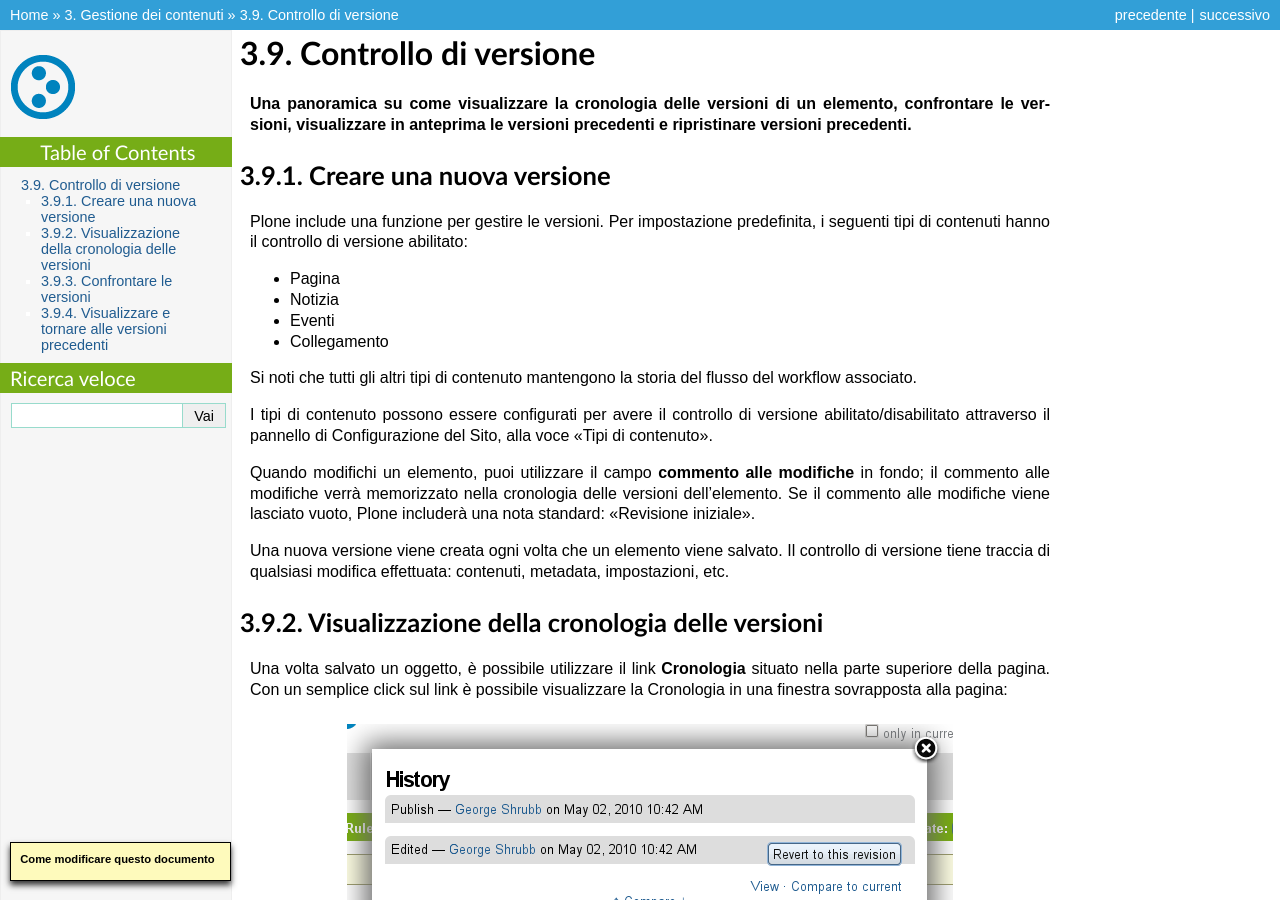
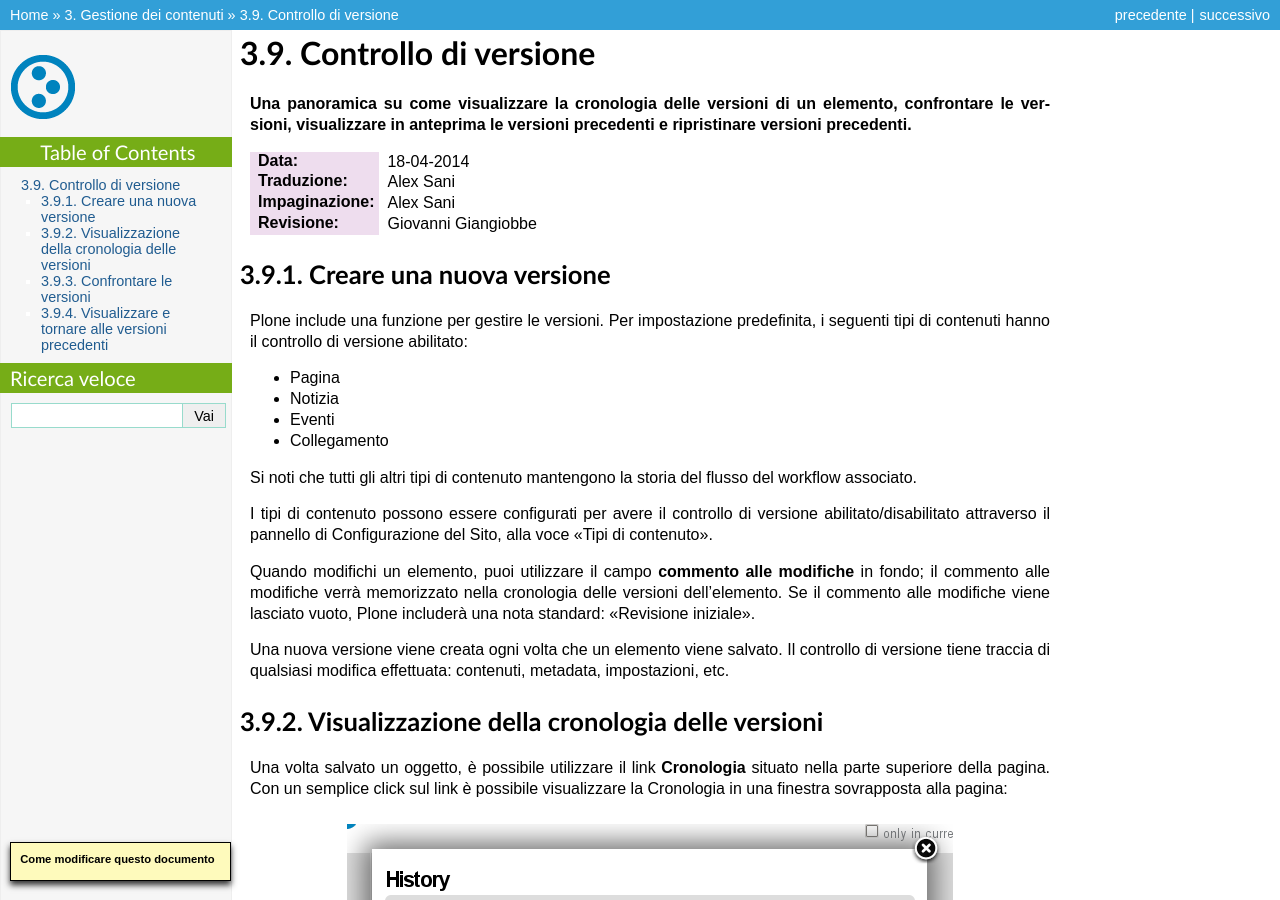
Before and after one commit to plone-it/collective.italiandocumentation, a Sphinx documentation site: the page built from source/managing-content/versioning.rst, in a window 1280 px wide and 900 px high. Built offline with Sphinx 7.4.7, drawn with Linux system fonts in a browser that asks for light colours; pages that are not in the unit, such as notebooks, are missing from menus.

Commit message:
Update versioning.rst

```diff
--- a/source/managing-content/versioning.rst
+++ b/source/managing-content/versioning.rst
@@ -4,6 +4,11 @@
 **Una panoramica su come visualizzare la cronologia delle versioni di un
 elemento, confrontare le versioni, visualizzare in anteprima le versioni
 precedenti e ripristinare versioni precedenti.**
+
+:Data: 18-04-2014
+:Traduzione: Alex Sani
+:Impaginazione: Alex Sani
+:Revisione: Giovanni Giangiobbe
 
 Creare una nuova versione
 --------------------------
```
